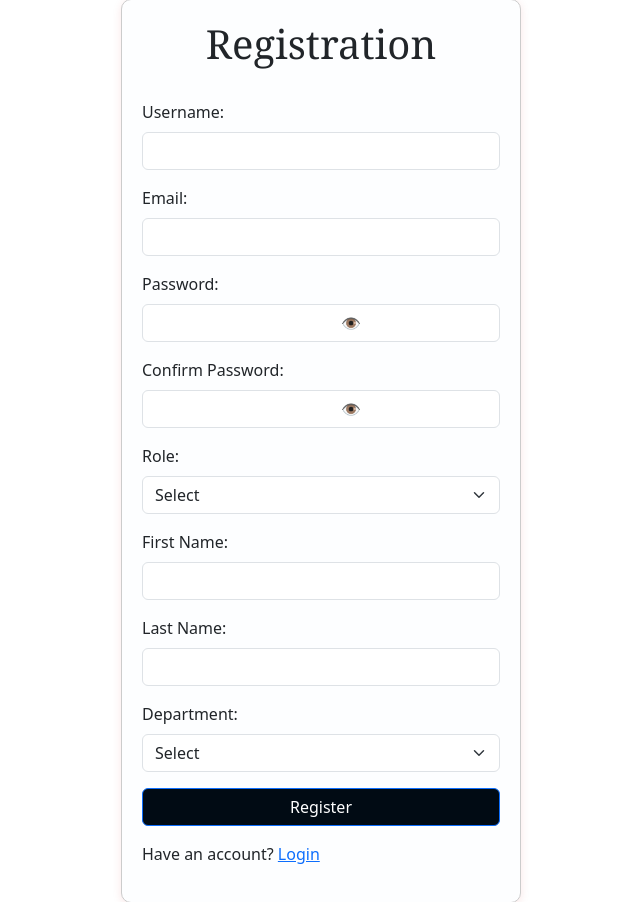
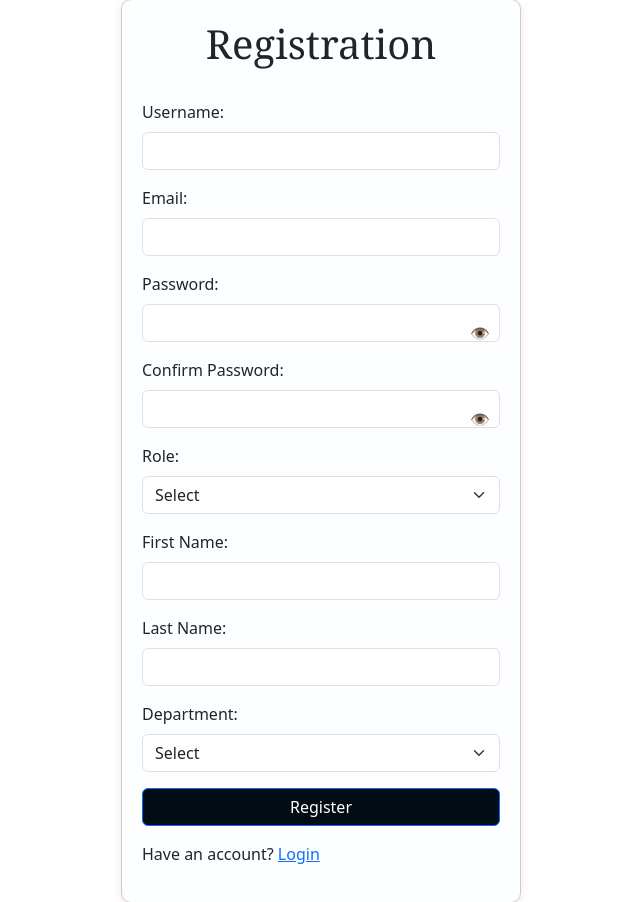
Before and after one commit to gh-gaurav/Reimbursement-Portal, a Flask app: page /register in a window 1280 px wide. Shown: the part 121-1023 px from the top of the page, without its empty margins (319-959 px from the left). Run offline with Flask 3, Linux system fonts and the light colour scheme; data that the repository does not hold is empty.

Commit message:
some toggle thing fix

```diff
--- a/templates/registration.html
+++ b/templates/registration.html
@@ -29,7 +29,7 @@
     <label for="email" class="form-label">Email:</label>
     <input type="email" id="email" name="email" class="form-control" required />
   </div>
-  <div class="mb-3">
+  <div class="mb-3" style="position: relative;">
     <label for="password" class="form-label">Password:</label>
     <input
       type="password"
@@ -37,12 +37,12 @@
       name="password"
       class="form-control"
       required
+      style="padding-right: 40px;"
     />
     <span class="toggle-password" onclick="togglePasswordVisibility('password')"
-      >&#x1F441;</span
-    >
+      style="position: absolute; right: 10px; top: 80px; cursor: pointer;">&#x1F441;</span>
   </div>
-  <div class="mb-3">
+  <div class="mb-3" style="position: relative;">
     <label for="confirm_password" class="form-label">Confirm Password:</label>
     <input
       type="password"
@@ -50,12 +50,12 @@
       name="confirm_password"
       class="form-control"
       required
+      style="padding-right: 40px;"
     />
     <span
       class="toggle-password"
       onclick="togglePasswordVisibility('confirm_password')"
-      >&#x1F441;</span
-    >
+      style="position: absolute; right: 10px; top: 80px; cursor: pointer;">&#x1F441;</span>
   </div>
   <div class="mb-3">
     <label for="role" class="form-label">Role:</label>
```
Also changed, not shown: templates/login.html (+4 -4 lines), 3 other files.
